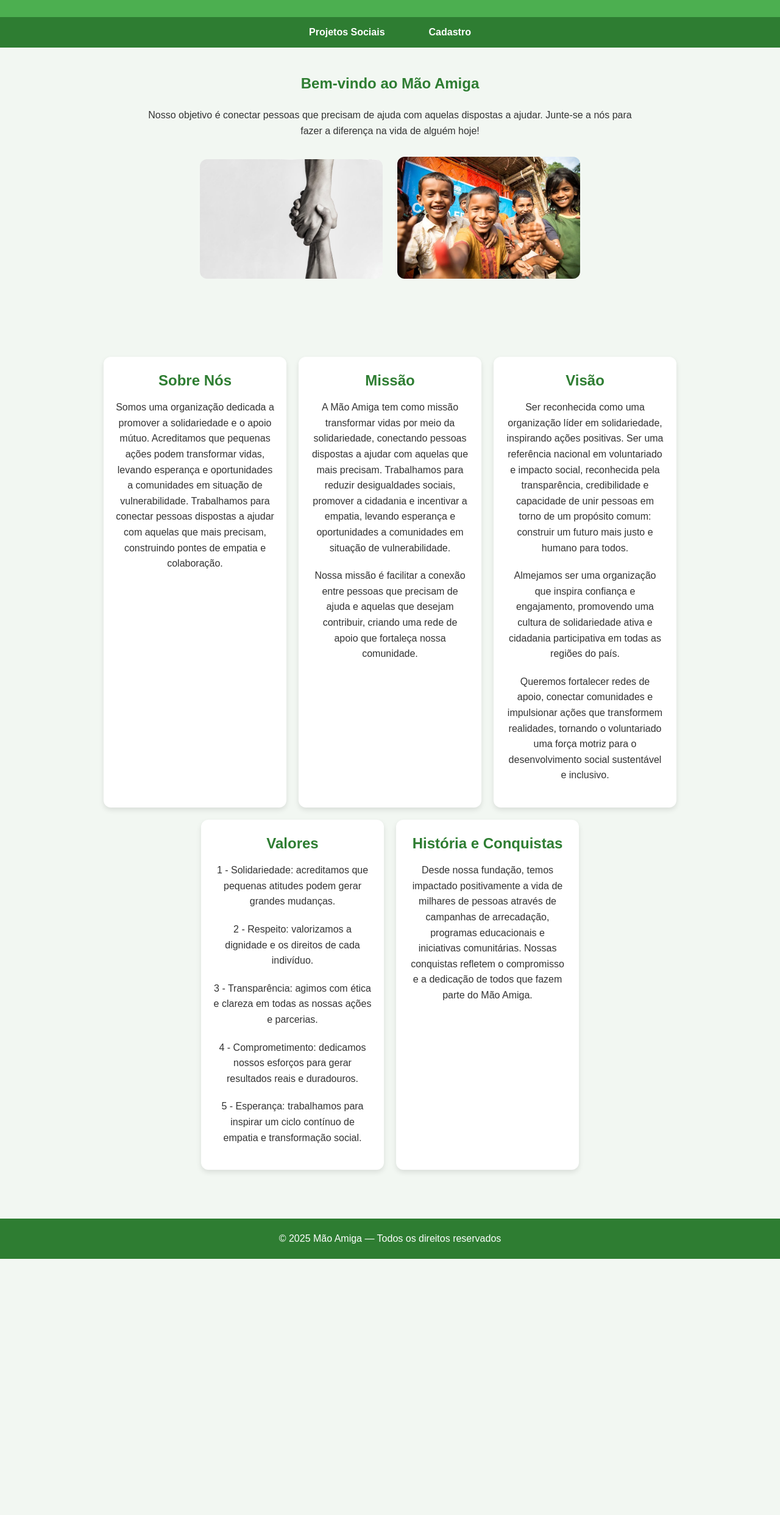
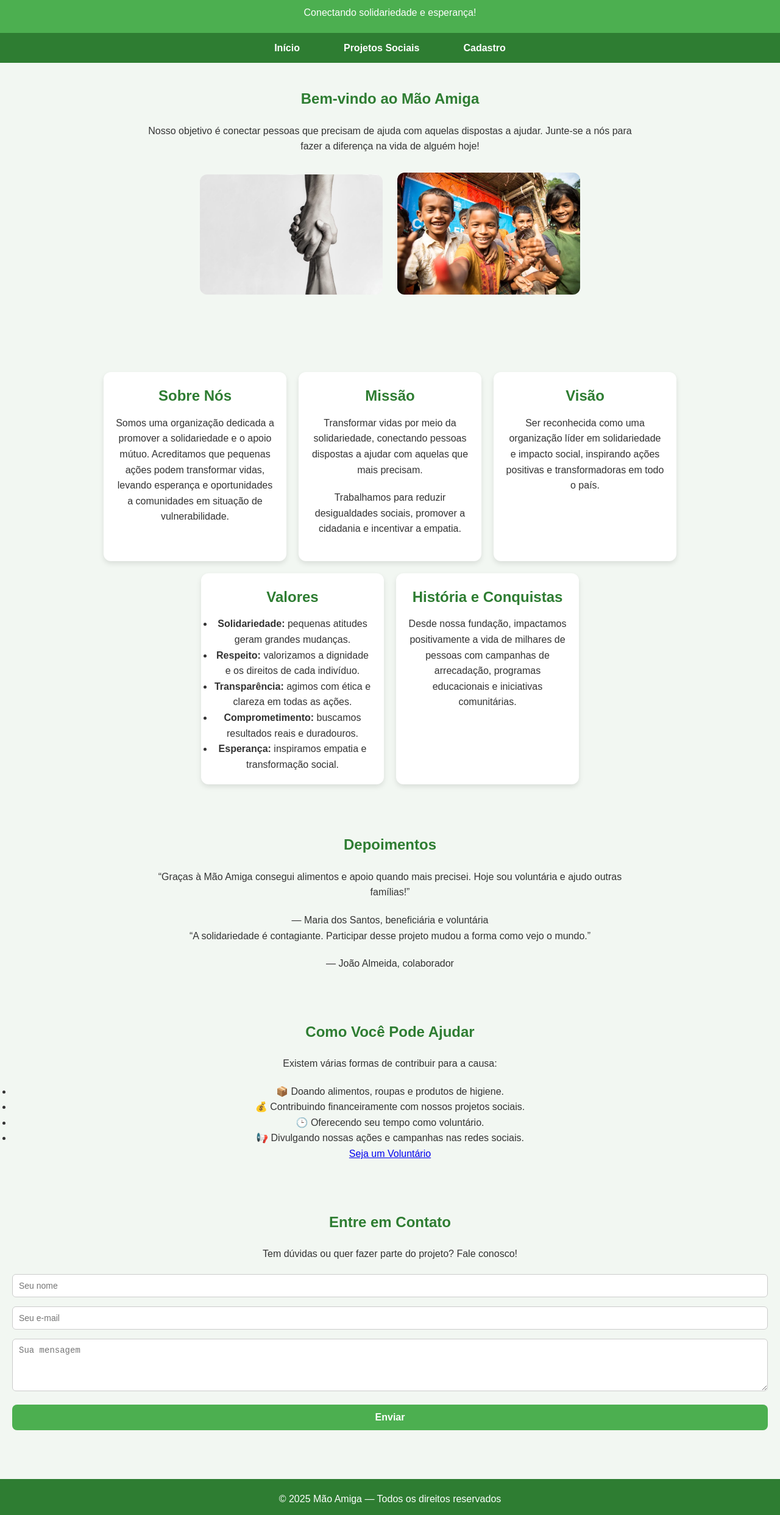
Before and after one commit to guhs254-oss/Atividade, a plain HTML site: page index.html in a window 1280 px wide. Shown: the part 76-2560 px from the top of the page at 61% size. Before the commit the page ends 2140 px from the top, so only its background shows below. Drawn offline with Linux system fonts and the light colour scheme.

Commit message:
primeiro commit

```diff
--- a/index.html
+++ b/index.html
@@ -4,7 +4,7 @@
   <meta charset="UTF-8">
   <meta name="viewport" content="width=device-width, initial-scale=1.0">
   <link rel="stylesheet" href="style.css">
-  <link rel="shortcut icon" href= "img/favicon-16x16.png" type= "image/x-icon">
+  <link rel="shortcut icon" href="img/favicon-16x16.png" type="image/x-icon">
   <title>Mão Amiga</title>
 </head>
 
@@ -13,11 +13,14 @@
   <!-- ====== CABEÇALHO ====== -->
   <header>
     <h1>Mão Amiga</h1>
+    <p class="subtitulo">Conectando solidariedade e esperança!</p>
   </header>
 
   <!-- ====== MENU DE NAVEGAÇÃO ====== -->
-  <nav>
-    <ul>
+  <nav class="navbar">
+    <div class="menu-toggle" id="menu-toggle"></div>
+    <ul id="menu">
+      <li><a href="index.html" class="ativo">Início</a></li>
       <li><a href="projetos.html">Projetos Sociais</a></li>
       <li><a href="cadastro.html">Cadastro</a></li>
     </ul>
@@ -30,81 +33,106 @@
       Nosso objetivo é conectar pessoas que precisam de ajuda com aquelas dispostas a ajudar.
       Junte-se a nós para fazer a diferença na vida de alguém hoje!
     </p>
-    <img src="img/mãos.jpg" alt="Mãos ajudando" class="img-mãos">
-    <img src="img/kids.webp" alt="Crianças felizes" class="img-kids">
+    <div class="imagens-principais">
+      <img src="img/mãos.jpg" alt="Mãos ajudando" class="img-mãos">
+      <img src="img/kids.webp" alt="Crianças felizes" class="img-kids">
+    </div>
   </section>
 
   <!-- ====== CARDS DE INFORMAÇÃO ====== -->
   <section class="cards">
 
     <div class="card1">
-      <h2 class="card">Sobre Nós</h2>
+      <h2>Sobre Nós</h2>
       <p>
         Somos uma organização dedicada a promover a solidariedade e o apoio mútuo.
         Acreditamos que pequenas ações podem transformar vidas, levando esperança e oportunidades
         a comunidades em situação de vulnerabilidade.
-        Trabalhamos para conectar pessoas dispostas a ajudar com aquelas que mais precisam,
-        construindo pontes de empatia e colaboração.
       </p>
     </div>
 
     <div class="card2">
       <h2>Missão</h2>
       <p>
-        A Mão Amiga tem como missão transformar vidas por meio da solidariedade,
-        conectando pessoas dispostas a ajudar com aquelas que mais precisam.
-        Trabalhamos para reduzir desigualdades sociais, promover a cidadania e incentivar a empatia,
-        levando esperança e oportunidades a comunidades em situação de vulnerabilidade.
+        Transformar vidas por meio da solidariedade, conectando pessoas dispostas a ajudar com aquelas que mais precisam.
       </p>
       <p>
-        Nossa missão é facilitar a conexão entre pessoas que precisam de ajuda
-        e aquelas que desejam contribuir, criando uma rede de apoio que fortaleça nossa comunidade.
+        Trabalhamos para reduzir desigualdades sociais, promover a cidadania e incentivar a empatia.
       </p>
     </div>
 
     <div class="card3">
       <h2>Visão</h2>
       <p>
-        Ser reconhecida como uma organização líder em solidariedade, inspirando ações positivas.
-        Ser uma referência nacional em voluntariado e impacto social, reconhecida pela transparência,
-        credibilidade e capacidade de unir pessoas em torno de um propósito comum:
-        construir um futuro mais justo e humano para todos.
-      </p>
-      <p>
-        Almejamos ser uma organização que inspira confiança e engajamento,
-        promovendo uma cultura de solidariedade ativa e cidadania participativa em todas as regiões do país.
-      </p>
-      <p>
-        Queremos fortalecer redes de apoio, conectar comunidades e impulsionar ações que transformem realidades,
-        tornando o voluntariado uma força motriz para o desenvolvimento social sustentável e inclusivo.
+        Ser reconhecida como uma organização líder em solidariedade e impacto social, inspirando ações positivas
+        e transformadoras em todo o país.
       </p>
     </div>
 
     <div class="card4">
       <h2>Valores</h2>
-      <p>1 - Solidariedade: acreditamos que pequenas atitudes podem gerar grandes mudanças.</p>
-      <p>2 - Respeito: valorizamos a dignidade e os direitos de cada indivíduo.</p>
-      <p>3 - Transparência: agimos com ética e clareza em todas as nossas ações e parcerias.</p>
-      <p>4 - Comprometimento: dedicamos nossos esforços para gerar resultados reais e duradouros.</p>
-      <p>5 - Esperança: trabalhamos para inspirar um ciclo contínuo de empatia e transformação social.</p>
+      <ul>
+        <li><strong>Solidariedade:</strong> pequenas atitudes geram grandes mudanças.</li>
+        <li><strong>Respeito:</strong> valorizamos a dignidade e os direitos de cada indivíduo.</li>
+        <li><strong>Transparência:</strong> agimos com ética e clareza em todas as ações.</li>
+        <li><strong>Comprometimento:</strong> buscamos resultados reais e duradouros.</li>
+        <li><strong>Esperança:</strong> inspiramos empatia e transformação social.</li>
+      </ul>
     </div>
 
     <div class="card5">
       <h2>História e Conquistas</h2>
       <p>
-        Desde nossa fundação, temos impactado positivamente a vida de milhares de pessoas através de campanhas de arrecadação,
+        Desde nossa fundação, impactamos positivamente a vida de milhares de pessoas com campanhas de arrecadação,
         programas educacionais e iniciativas comunitárias.
-        Nossas conquistas refletem o compromisso e a dedicação de todos que fazem parte do Mão Amiga.<h2 class="card">
       </p>
     </div>
-
   </section>
 
+  <!-- ====== SEÇÃO DE DEPOIMENTOS ====== -->
+  <section class="depoimentos">
+    <h2>Depoimentos</h2>
+    <div class="depoimento">
+      <p>“Graças à Mão Amiga consegui alimentos e apoio quando mais precisei. Hoje sou voluntária e ajudo outras famílias!”</p>
+      <span>— Maria dos Santos, beneficiária e voluntária</span>
+    </div>
+    <div class="depoimento">
+      <p>“A solidariedade é contagiante. Participar desse projeto mudou a forma como vejo o mundo.”</p>
+      <span>— João Almeida, colaborador</span>
+    </div>
+  </section>
 
+  <!-- ====== SEÇÃO DE COMO AJUDAR ====== -->
+  <section class="como-ajudar">
+    <h2>Como Você Pode Ajudar</h2>
+    <p>Existem várias formas de contribuir para a causa:</p>
+    <ul>
+      <li>📦 Doando alimentos, roupas e produtos de higiene.</li>
+      <li>💰 Contribuindo financeiramente com nossos projetos sociais.</li>
+      <li>🕒 Oferecendo seu tempo como voluntário.</li>
+      <li>📢 Divulgando nossas ações e campanhas nas redes sociais.</li>
+    </ul>
+    <a href="cadastro.html" class="botao">Seja um Voluntário</a>
+  </section>
 
-<!-- ====== RODAPÉ ====== -->
+  <!-- ====== SEÇÃO DE CONTATO RÁPIDO ====== -->
+  <section class="contato-rapido">
+    <h2>Entre em Contato</h2>
+    <p>Tem dúvidas ou quer fazer parte do projeto? Fale conosco!</p>
+    <form class="form-contato">
+      <input type="text" placeholder="Seu nome" required>
+      <input type="email" placeholder="Seu e-mail" required>
+      <textarea placeholder="Sua mensagem" rows="4" required></textarea>
+      <button type="submit">Enviar</button>
+    </form>
+  </section>
+
+  <!-- ====== RODAPÉ ====== -->
   <footer>
     <p>© 2025 Mão Amiga — Todos os direitos reservados</p>
   </footer>
+
+  <!-- ====== SCRIPT ====== -->
+  <script src="assets/js/script.js"></script>
 </body>
 </html>
--- a/style.css
+++ b/style.css
@@ -233,3 +233,42 @@ footer {
         margin: 10px 0;
     }
 }
+
+.img-saúde {
+    width: 800px;
+    max-width: 11111px;
+    border-radius: 12px;
+    margin-top: 20px;
+    max-width: 100%;
+  height: auto;
+}
+
+.img-alimente1 {
+    width: 800px;
+    max-width: 11111px;
+    border-radius: 12px;
+    margin-top: 20px;
+    max-width: 100%;
+  height: auto;
+}
+
+.img-capacita {
+    width: 800px;
+    max-width: 11111px;
+    border-radius: 12px;
+    margin-top: 20px;
+    max-width: 100%;
+  height: auto;
+}
+
+.cor1 {
+    background-color: #f2f7f2;
+    padding: 20px;
+    border-radius: 12px;
+    margin-top: 20px;
+    color: rgb(0, 0, 0);
+}
+
+.cor2 {
+   color: #388E3C;
+}
```
Also changed, not shown: cadastro.html (+17 -1 lines), projetos.html (+27 -6 lines).
